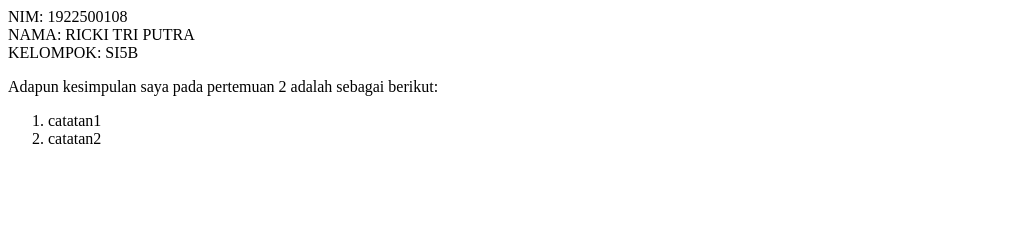
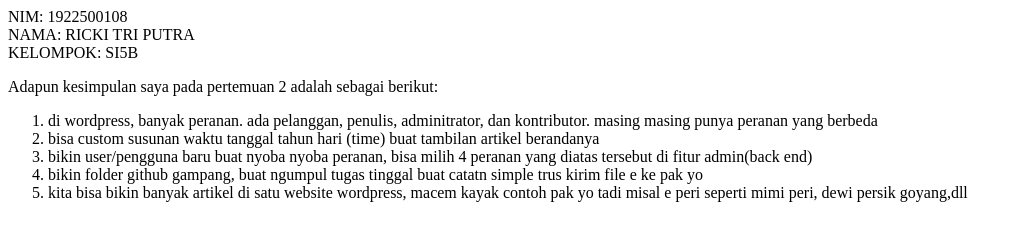
Before and after one commit to ricki1922500108/si5b1922500108, a plain HTML site: page 2/index.html in a window 1280 px wide. Shown: the whole page, without its empty margins (0-1022 px from the left). Drawn offline with Linux system fonts and the light colour scheme.

Commit message:
Update index.html

```diff
--- a/2/index.html
+++ b/2/index.html
@@ -5,6 +5,9 @@ KELOMPOK: SI5B<br>
 <p> Adapun kesimpulan saya pada pertemuan 2 adalah sebagai berikut: </p>
 
 <ol>
-  <li>catatan1</li>
-  <li>catatan2</li>
+  <li>di wordpress, banyak peranan. ada pelanggan, penulis, adminitrator, dan kontributor. masing masing punya peranan yang berbeda</li>
+  <li>bisa custom susunan waktu tanggal tahun hari (time) buat tambilan artikel berandanya</li>
+  <li>bikin user/pengguna baru buat nyoba nyoba peranan, bisa milih 4 peranan yang diatas tersebut di fitur admin(back end)</li>
+  <li>bikin folder github gampang, buat ngumpul tugas tinggal buat catatn simple trus kirim file e ke pak yo</li>
+  <li>kita bisa bikin banyak artikel di satu website wordpress, macem kayak contoh pak yo tadi misal e peri seperti mimi peri, dewi persik goyang,dll</li>
 </ol>
```
